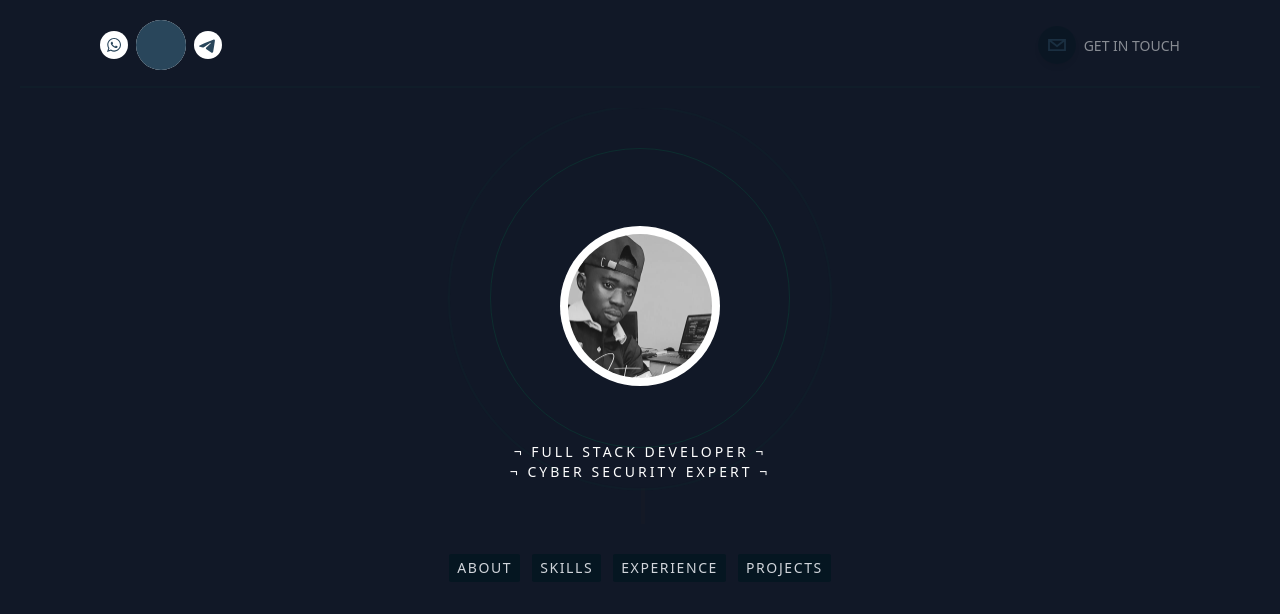
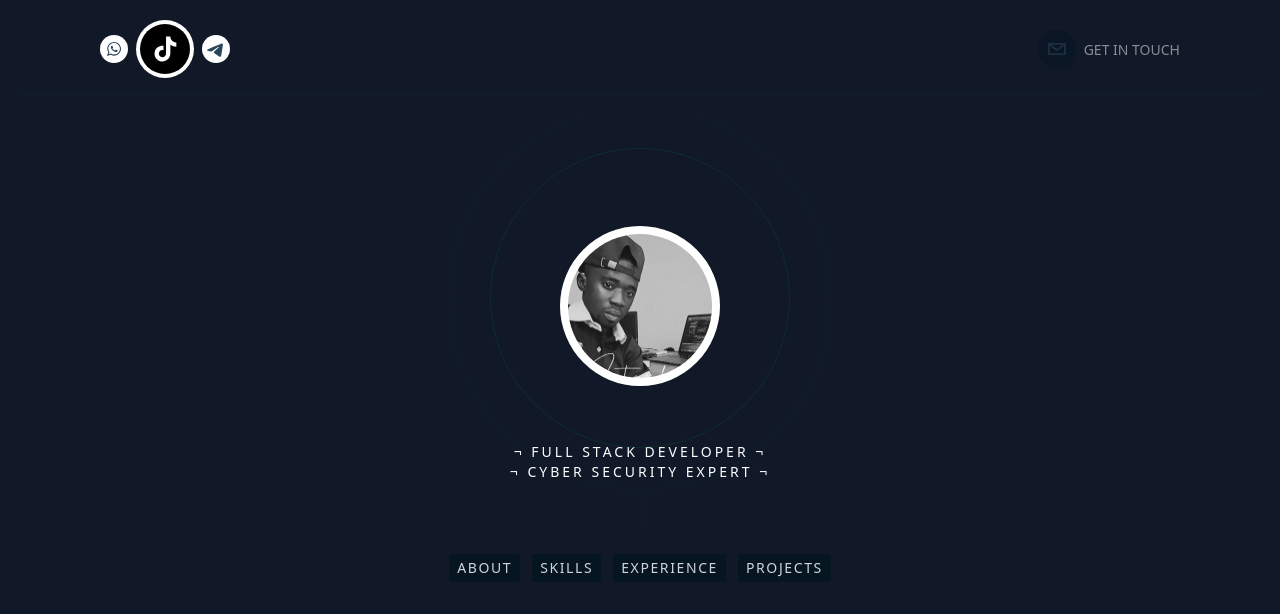
Before and after one commit to donmanuel1997/primeumaton, a Next.js app: page / in a window 1280 px wide. Shown: the top 614 px of the page. Built offline with nearby package versions, Linux system fonts and the light colour scheme.

Commit message:
first commit

```diff
--- a/components/Headers.tsx
+++ b/components/Headers.tsx
@@ -39,11 +39,9 @@ export default function Headers({ }: Props) {
                         scale: 1.2,
                         transition: { duration: 1 },
                     }}
-                        whileTap={{ scale: 0.9 }} className=' bg-white rounded-full  mr-2'>
-                        <SocialIcon url="https://www.tiktok.com/@primeumaton7"
-                        network="tiktok"
-                            fgColor='#29465B'
-                            bgColor='transparent' />
+                        whileTap={{ scale: 0.9 }} className=' bg-white rounded-full p-1 mr-2'>
+                        <SocialIcon url="https://tiktok.com/@primeumaton7"
+                        network="tiktok" />
                     </motion.div>
                     <motion.div whileHover={{
                         scale: 1.2,
```
